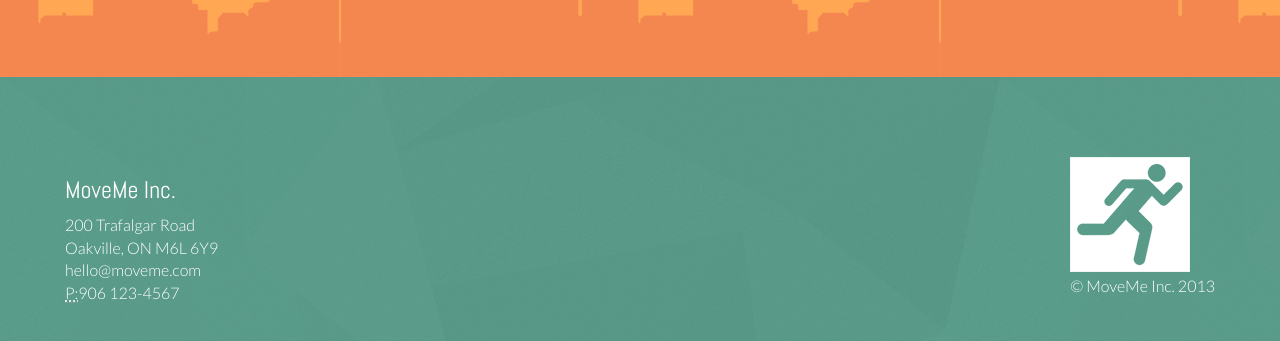
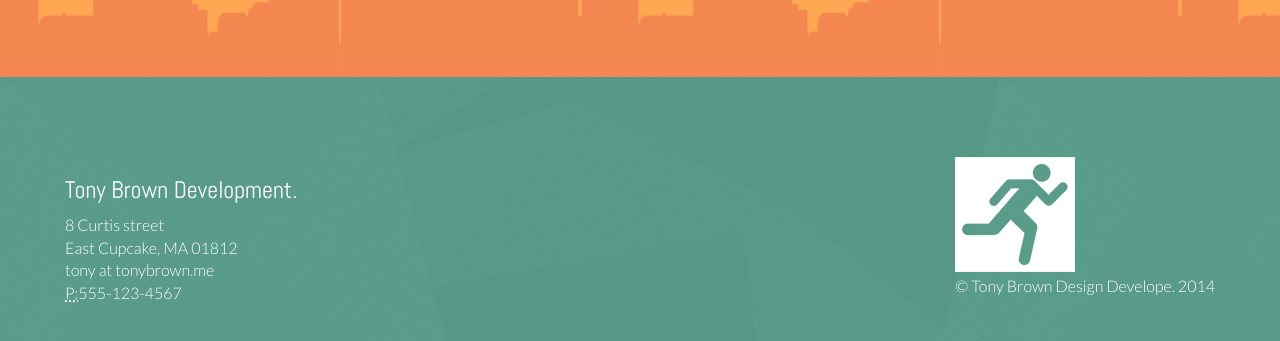
Before and after one commit to anthonybrown/demoBoot3, a plain HTML site: page index.html in a window 1280 px wide. Shown: the part 2545-2886 px from the top of the page. Drawn offline with Linux system fonts and the light colour scheme.

Commit message:
fix typos

```diff
--- a/index.html
+++ b/index.html
@@ -184,18 +184,19 @@
             <footer>
                 <div class="pull-left ft_space">
                     <address>
-                    <h3>MoveMe Inc.</h3>
-                    200 Trafalgar Road<br>
-                    Oakville, ON M6L 6Y9<br>
-                    <a href="mailto: first.last@moveme.com">hello@moveme.com</a><br>
-                    <abbr title="Phone">P:</abbr>906 123-4567
+                    <h3>Tony Brown Development.</h3>
+                    8 Curtis street<br>
+                    East Cupcake, MA 01812<br>
+                    <a href="mailto: tony@tonybrown.me">tony at tonybrown.me</a><br>
+                    <abbr title="Phone">P:</abbr>555-123-4567
                     </address>
                 </div>
                 <div class="pull-right ft_space">
                     <img class="img-responsive" src="images/moveMe.png">
-                    <p>&copy; MoveMe Inc. 2013</p>
+                    <p>&copy; Tony Brown Design Develope. 2014</p>
                 </div>
             </footer>
+
         </div>
     </div>
 
```
Also changed, not shown: blog.html (+9 -11 lines), clients.html (+7 -10 lines), contact.html (+2 -2 lines), 1 other file.
